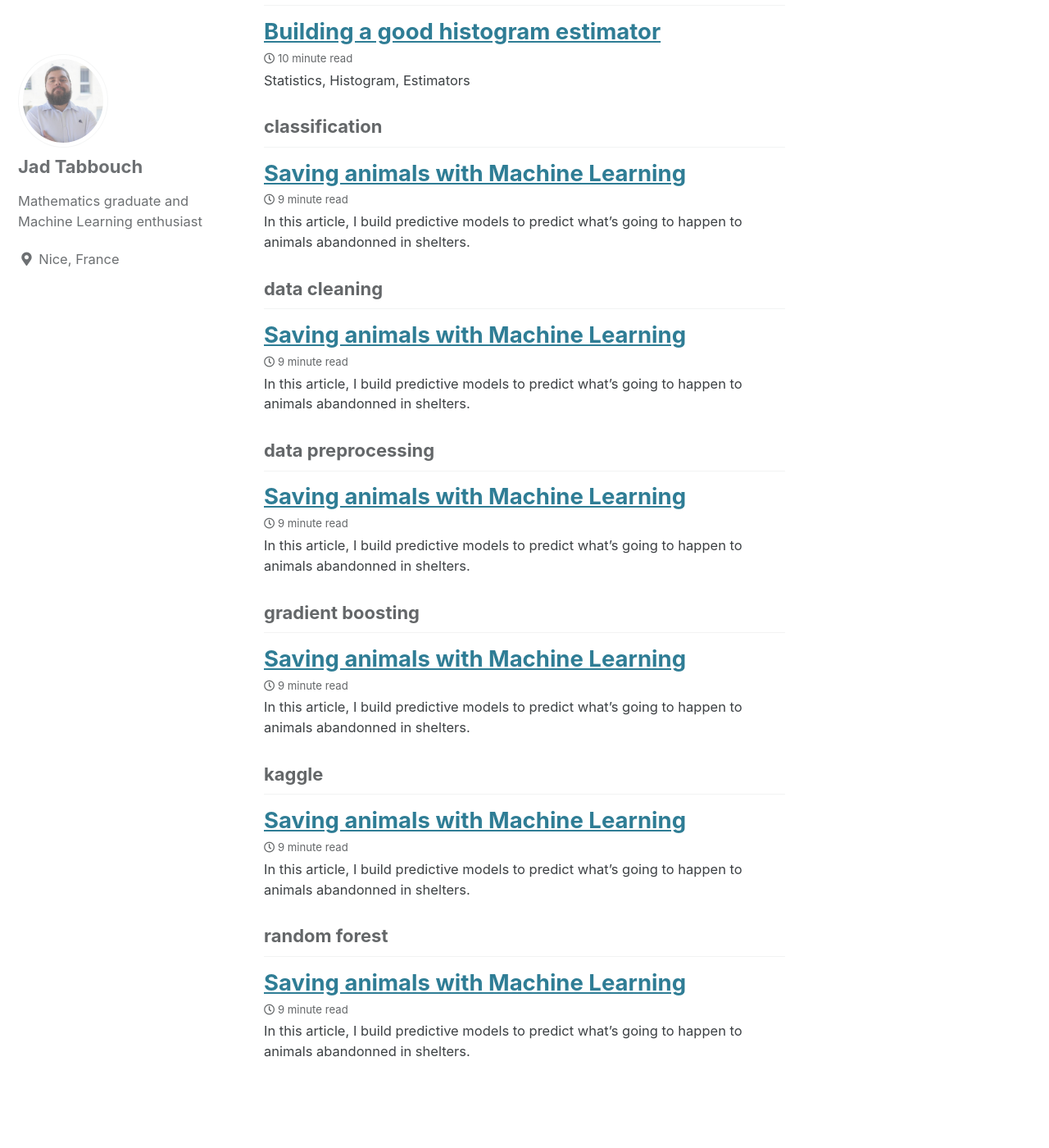
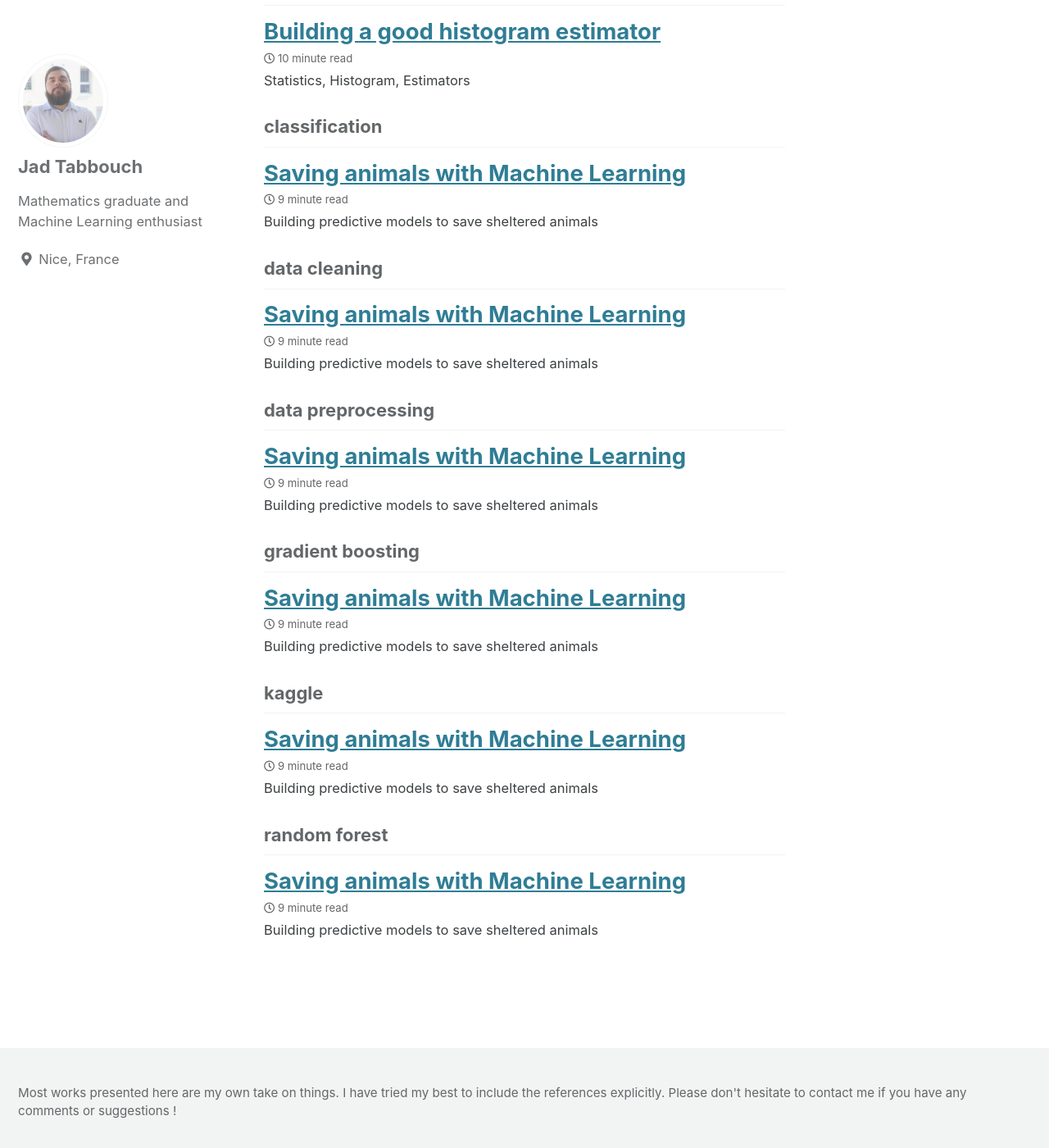
Before and after one commit to jad-tab/jad-tab.github.io, a Jekyll site: the page built from _pages/machinelearning.md, in a window 1280 px wide and 1400 px high, scrolled down 1063 px. Shown: the whole window at 82% size. Built offline with Jekyll 4.4.1, drawn with Linux system fonts in a browser that asks for light colours; cached includes are drawn as plain includes.

Commit message:
Update 2020-02-05-Animals.md

```diff
--- a/_posts/2020-02-05-Animals.md
+++ b/_posts/2020-02-05-Animals.md
@@ -4,7 +4,7 @@ date: 2020-11-17
 tags: [data preprocessing, data cleaning, classification, gradient boosting, random forest, kaggle]
 header:
  image:
-excerpt: "In this article, I build predictive models to predict what's going to happen to animals abandonned in shelters."
+excerpt: "Building predictive models to save sheltered animals"
 mathjax: "true"
 ---
 
```
